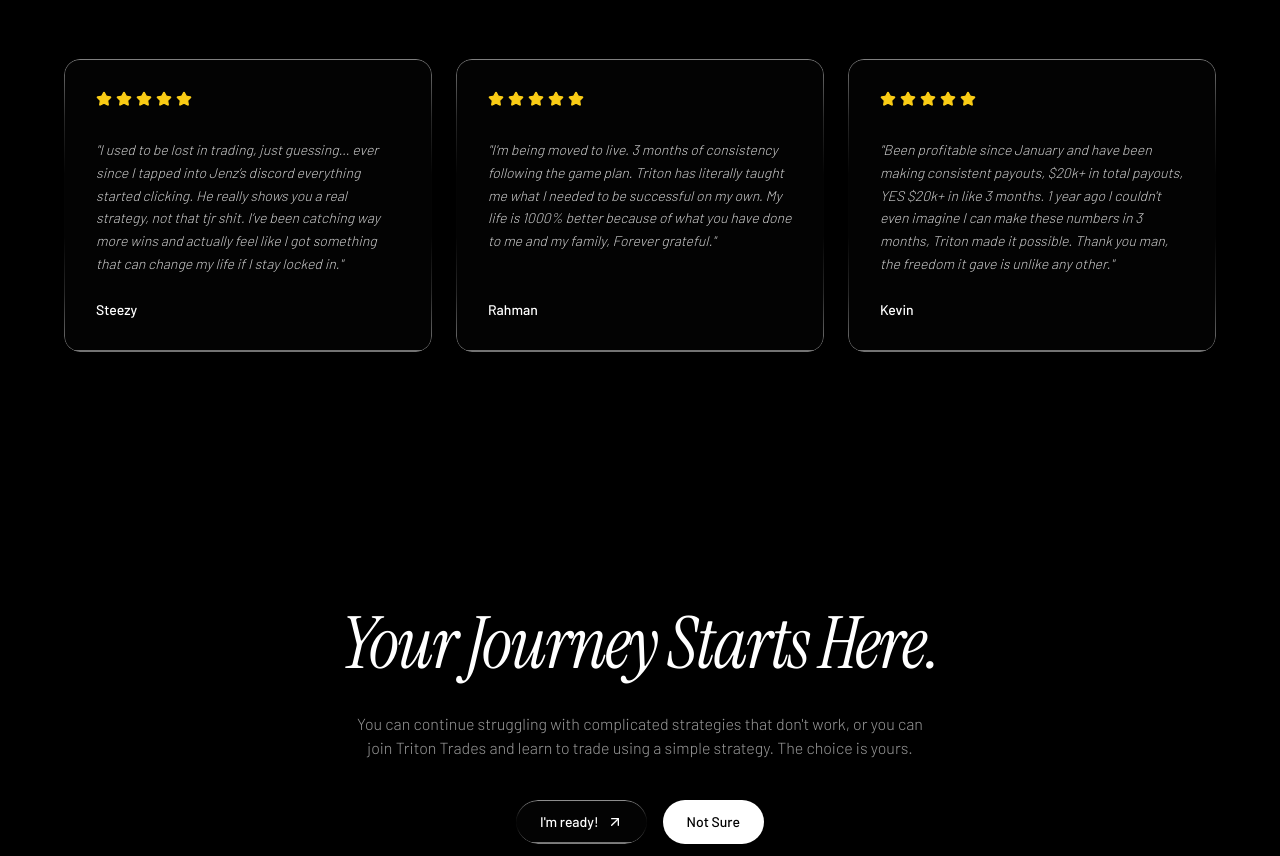
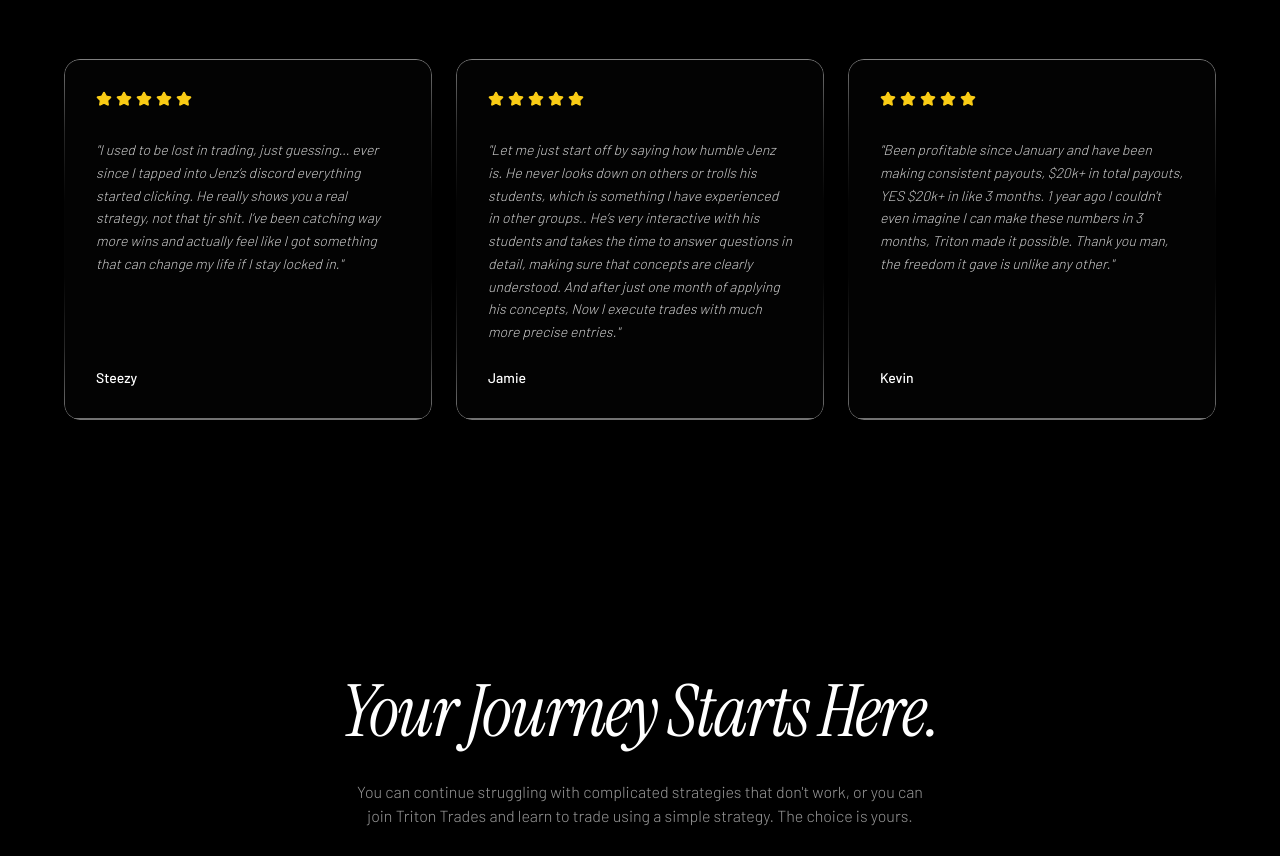
Before and after one commit to w1mayankz/TritonTrades-71f26, a React (Vite) app: page / in a window 1280 px wide. Shown: the part 4600-5456 px from the top of the page. Built offline with nearby package versions, Linux system fonts and the light colour scheme.

Commit message:
Update Testimonials.jsx

```diff
--- a/src/components/Testimonials.jsx
+++ b/src/components/Testimonials.jsx
@@ -8,8 +8,8 @@
     role: 'Student',
   },
   {
-    quote: "I'm being moved to live. 3 months of consistency following the game plan. Triton has literally taught me what I needed to be successful on my own. My life is 1000% better because of what you have done to me and my family, Forever grateful.",
-    name: 'Rahman',
+    quote: "Let me just start off by saying how humble Jenz is. He never looks down on others or trolls his students, which is something I have experienced in other groups.. He’s very interactive with his students and takes the time to answer questions in detail, making sure that concepts are clearly understood. And after just one month of applying his concepts, Now I execute trades with much more precise entries.",
+    name: 'Jamie',
     role: 'Student',
   },
   {
```
